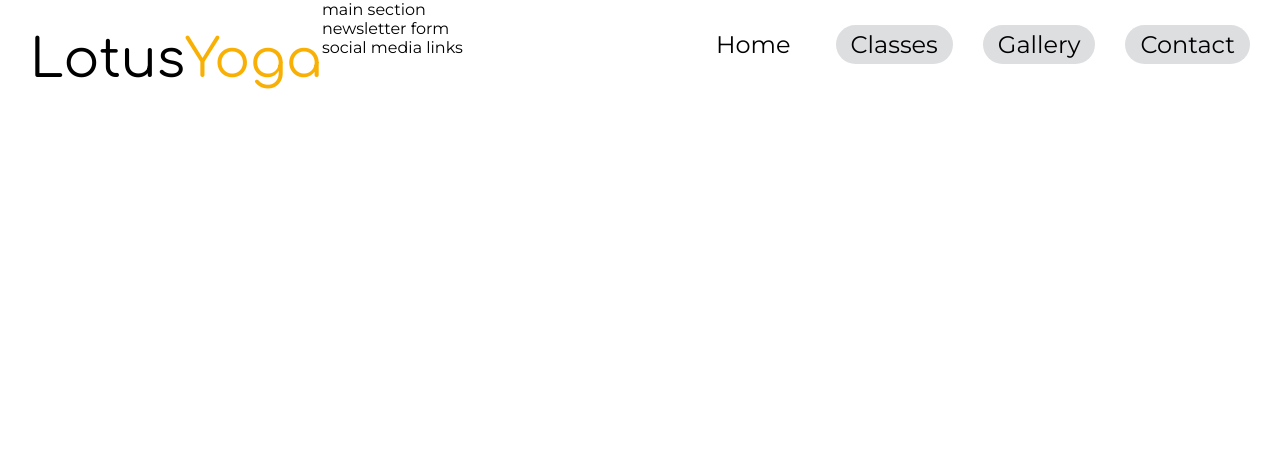
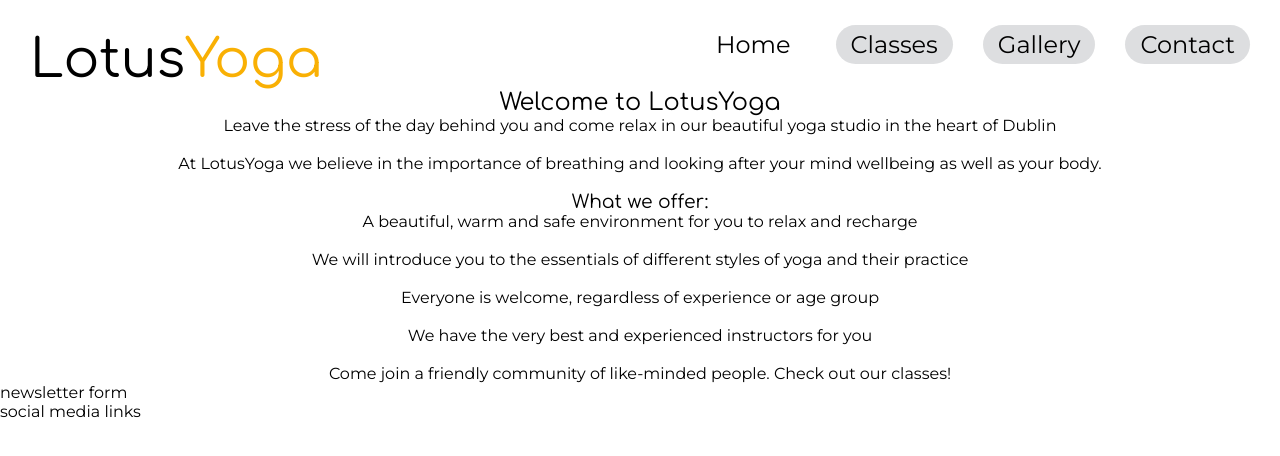
Before and after one commit to Paola62010/lotusyoga, a plain HTML site: page index.html in a window 1280 px wide. Drawn offline with Linux system fonts and the light colour scheme.

Commit message:
Add main section to index.html and add style to it

```diff
--- a/assets/css/style.css
+++ b/assets/css/style.css
@@ -14,7 +14,7 @@ body {
 
 /* headings */
 
-h1, h2 {
+h1, h2, h3 {
     font-family: Comfortaa, sans-serif;
     color: #000000;
     font-weight: 300;
@@ -64,3 +64,11 @@ h1, h2 {
 #menu .active {
     background-color: #FFFFFF;
 }
+
+/* home page main section */
+
+.main {
+    clear: both;
+    text-align: center;
+    margin: auto;
+}
--- a/index.html
+++ b/index.html
@@ -29,7 +29,31 @@
             </ul>
         </nav>
     </header>
-    <section>main section</section>
+    <section class="main">
+        <h2>Welcome to LotusYoga</h2>
+        <p>
+            Leave the stress of the day behind you and come relax in our beautiful yoga studio in the heart of Dublin
+        </p>
+        <br>
+        <p>
+            At LotusYoga we believe in the importance of breathing and looking after your mind wellbeing as well as your body.
+        </p>
+        <br>
+        <h3>
+            What we offer:
+        </h3>
+        <ul>
+            <li>A beautiful, warm and safe environment for you to relax and recharge</li>
+            <br>
+            <li>We will introduce you to the essentials of different styles of yoga and their practice</li>
+            <br>
+            <li>Everyone is welcome, regardless of experience or age group</li>
+            <br>
+            <li>We have the very best and experienced instructors for you</li>
+            <br>
+            <li>Come join a friendly community of like-minded people. Check out our classes!</li>
+        </ul>
+    </section>
     <section>newsletter form</section>
     <footer>social media links</footer>
 </body>
```
